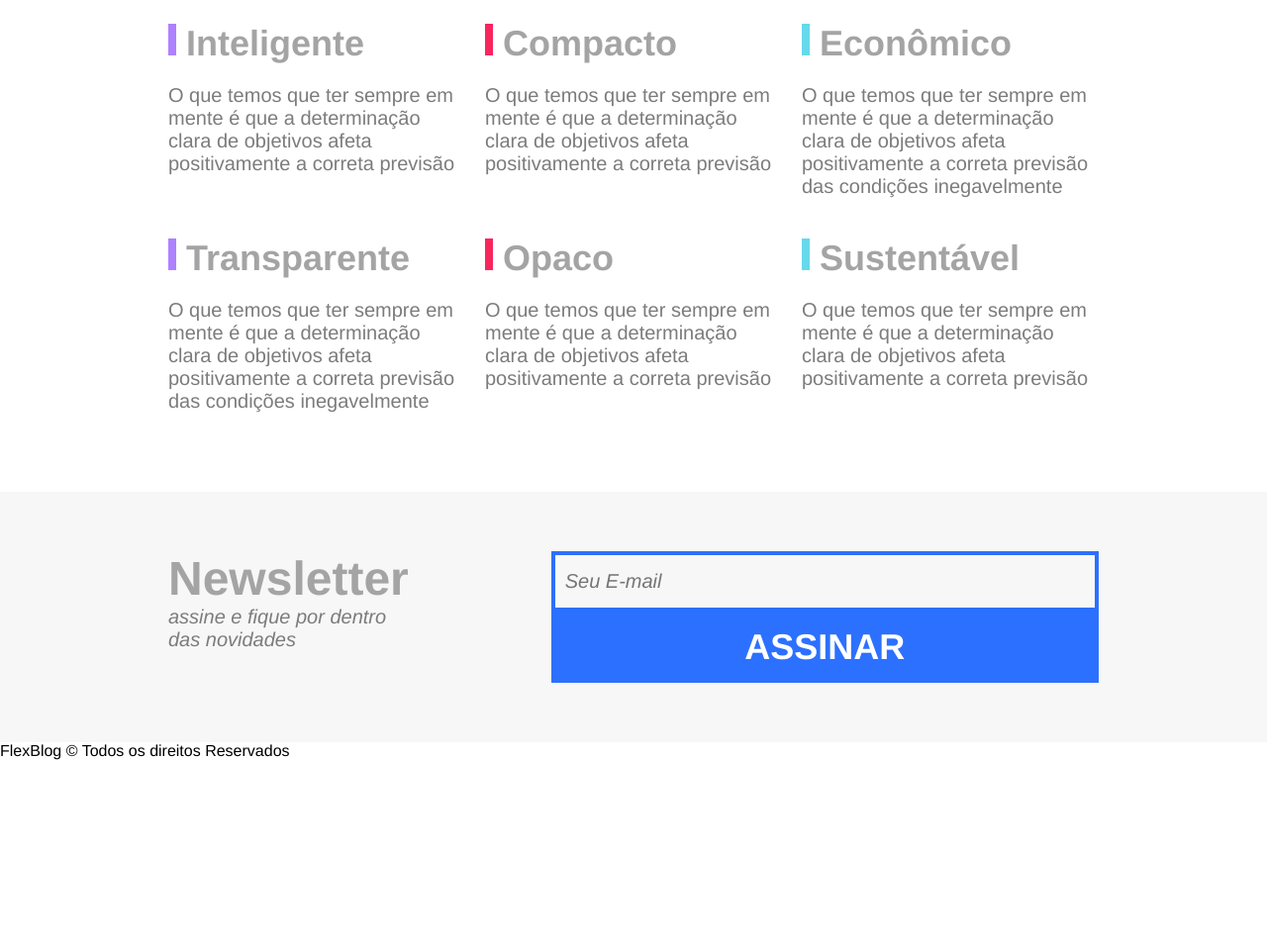
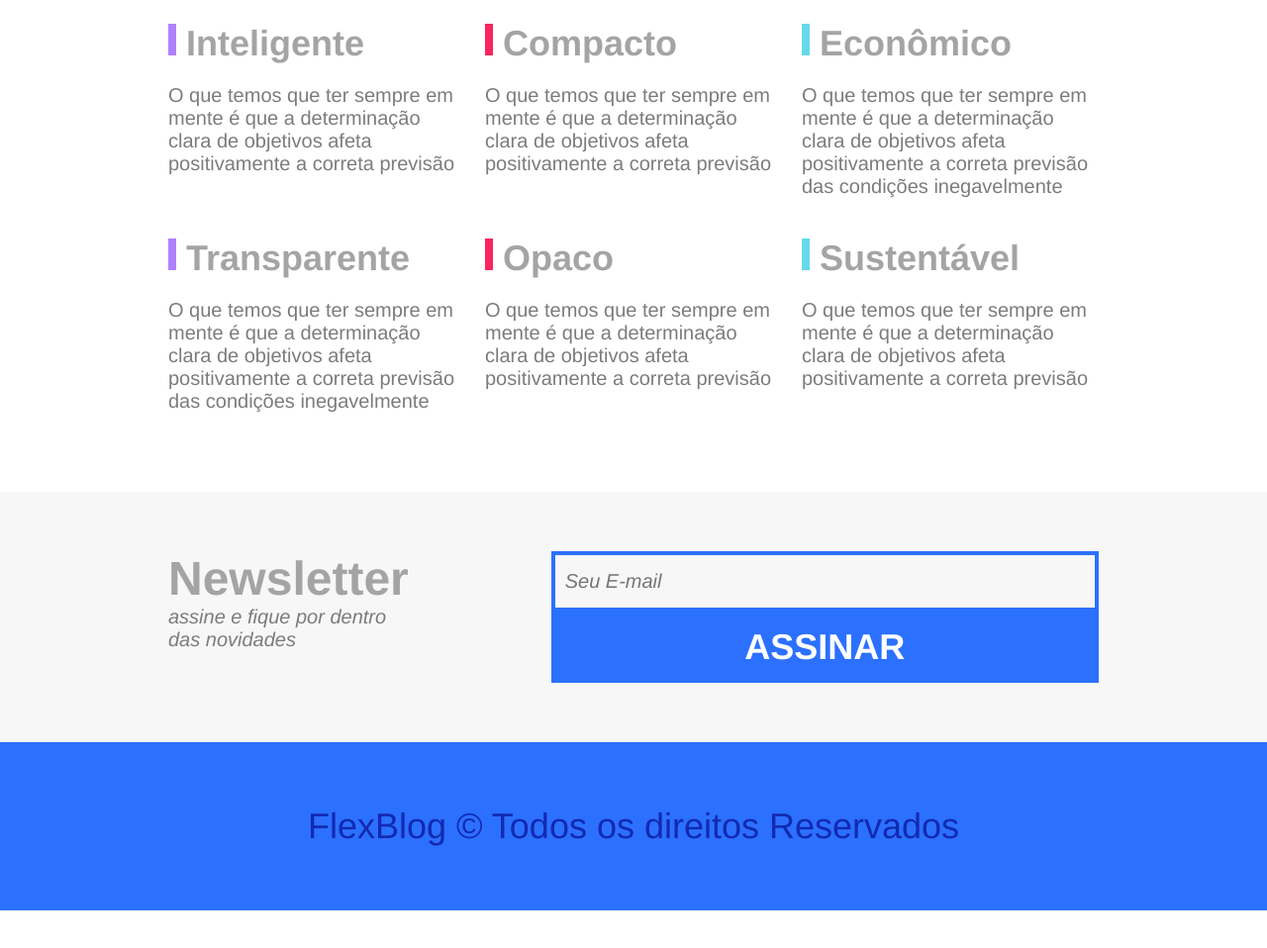
Before and after one commit to AndreLucasv10/Flexblog, a plain HTML site: page index.html in a window 1280 px wide. Shown: the part 2560-3518 px from the top of the page at 99% size. After the commit the page ends 3480 px from the top, so only its background shows below. Drawn offline with Linux system fonts and the light colour scheme.

Commit message:
termino do footer

```diff
--- a/css/newletter.css
+++ b/css/newletter.css
@@ -57,3 +57,11 @@
   border: 0px;
   padding: 15px 10px;
 }
+
+.footer-bg {
+  background: #2c70ff;
+  text-align: center;
+  font-size: 2.25rem;
+  color: #122ab2;
+  padding: 64px;
+}
--- a/css/utilitario.css
+++ b/css/utilitario.css
@@ -19,7 +19,6 @@ img {
 }
 
 html {
-  padding-bottom: 200px;
 }
 
 h1,
```
